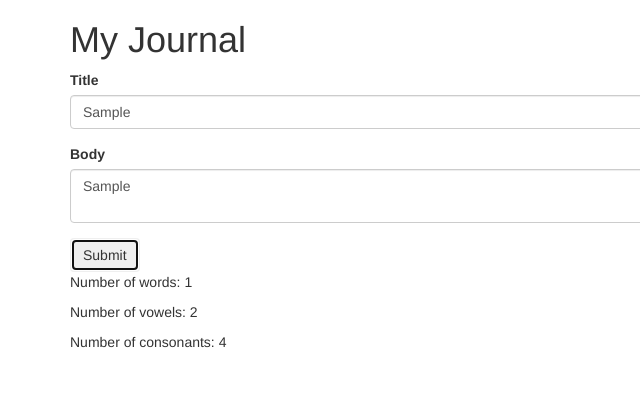
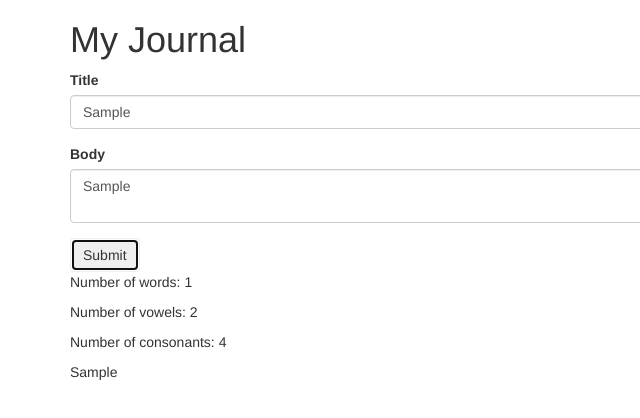
Before and after one commit to jombastic/journal, a website built with webpack: page src/index.html in a window 1280 px wide. Both pictures are taken after typing "Sample", "Sample" into the empty fields and a click on the button "Submit". Shown: the full height of the page, 0-640 px from the left. Built offline with nearby package versions, Linux system fonts and the light colour scheme.

```diff
--- a/package.json
+++ b/package.json
@@ -4,6 +4,7 @@
   "description": "",
   "main": "index.js",
   "scripts": {
+    "execute": "npm run build&&npm run start",
     "build": "webpack --mode development",
     "start": "webpack-dev-server --open --mode development",
     "lint": "eslint src/*.js"
--- a/src/index.html
+++ b/src/index.html
@@ -26,6 +26,7 @@
       <p>Number of words: <span class="number-of-words"></span></p>
       <p>Number of vowels: <span class="number-of-vowels"</p>
       <p>Number of consonants: <span class="number-of-consonants"</p>
+      <p class="teaser"></p>
     </div>
   </body>
 </html>
--- a/src/main.js
+++ b/src/main.js
@@ -1,5 +1,5 @@
 import { Entry } from "./entry.js";
-import { getLetterCount } from "./vowels-and-consonants.js";
+import { getLetterCount, getTeaser } from "./vowels-and-consonants.js";
 
 $(function() {
   $("form#journal").submit(function(event) {
@@ -12,9 +12,11 @@
     var numOfletters = getLetterCount(journalEntry.text);
     var numberOfVowels = numOfletters[0];
     var numberOfConsonants = numOfletters[1];
+    var teaser = getTeaser(journalEntry.text);
 
     $(".number-of-words").text(numberOfWords);
     $(".number-of-vowels").text(numberOfVowels);
     $(".number-of-consonants").text(numberOfConsonants);
+    $(".teaser").text(teaser);
   });
 });
```
